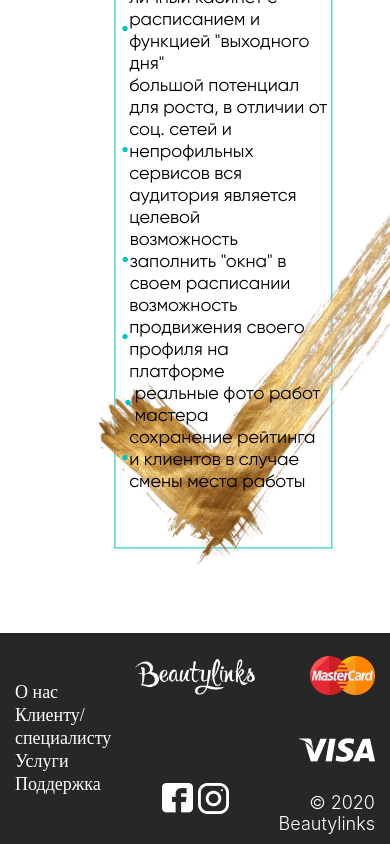
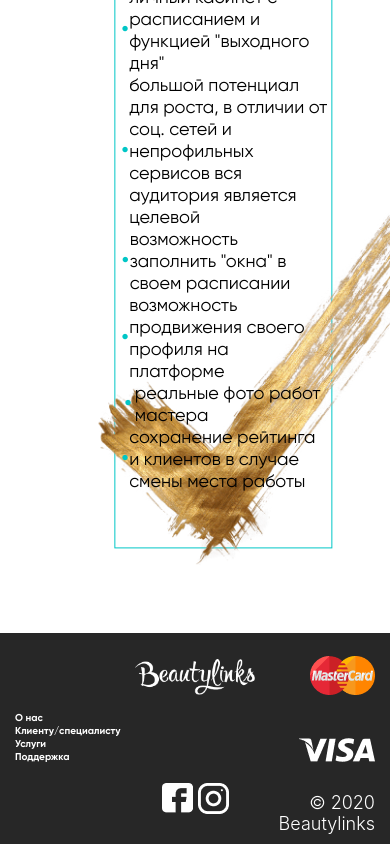
Before and after one commit to MykhailKo/beauty-links, a React (Create React App) app: page / in a window 390 px wide. Shown: the part 1836-2680 px from the top of the page. Built offline with nearby package versions, Linux system fonts and the light colour scheme; the HTML template or start-up script is replaced by a standard one.

Commit message:
improve responsiveness, mobile fonts

```diff
--- a/src/components/landing/Footer/BlockTitle/BlockTitle.module.scss
+++ b/src/components/landing/Footer/BlockTitle/BlockTitle.module.scss
@@ -1,9 +1,15 @@
 @import "../../../../assets/scss/colors";
 @import "../../../../assets/scss/fonts";
+@import "../../../../assets/scss/widths";
 
 .BlockTitle {
-  font-family: "Mont";
-  font-size: 18px;
-  line-height: 23px;
+  font-family: "Gilroy";
+  font-weight: bold;
   color: #ffffff;
+  font-size: 10px;
+  line-height: 13px;
+  @media (min-width: $break-sm) {
+    font-size: 18px;
+    line-height: 23px;
+  }
 }
--- a/src/components/landing/Footer/Footer.module.scss
+++ b/src/components/landing/Footer/Footer.module.scss
@@ -31,6 +31,7 @@
   padding: 0px;
   @media (min-width: $break-sm) {
     padding: 0px 1rem;
+    font-size: 18px;
   }
 }
 
```
